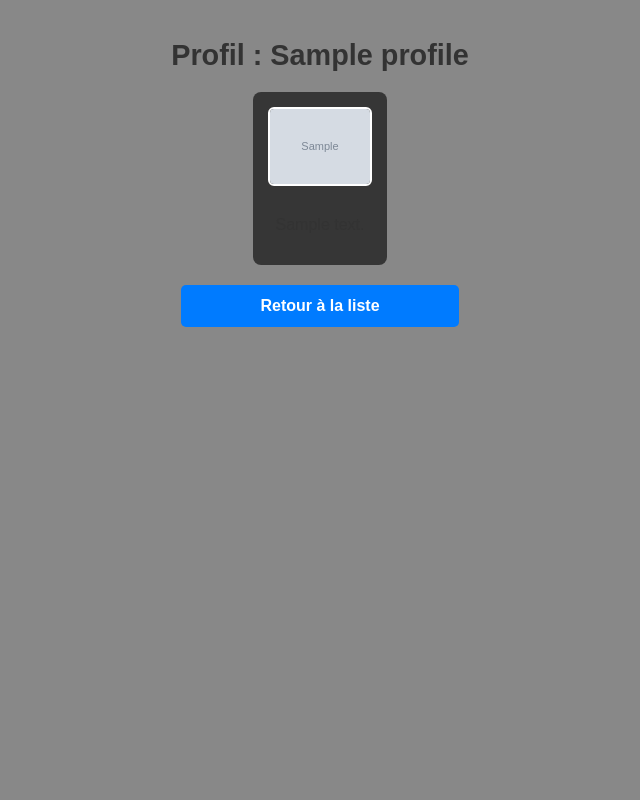
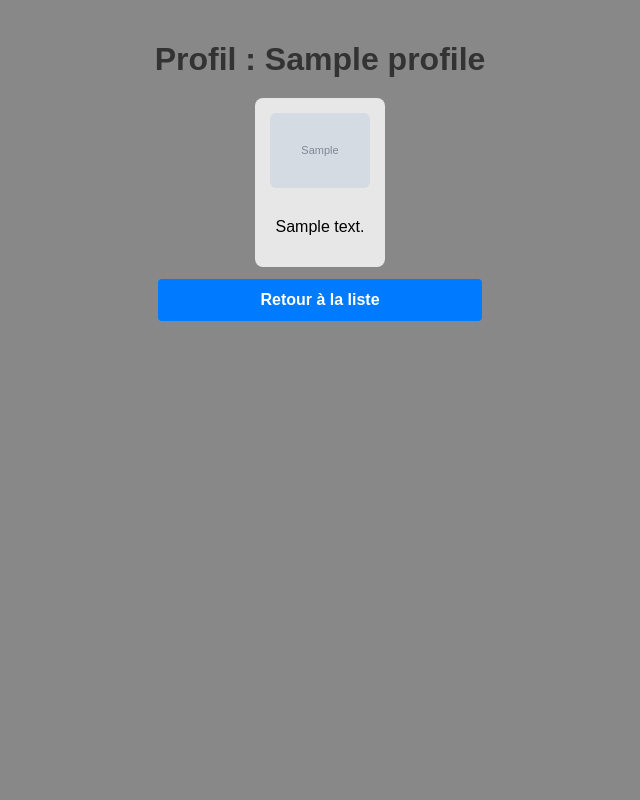
Before and after one commit to Fever65/AntiCV, a Flask app: template templates/profile.html in a window 1280 px wide. Shown: the whole page, without its empty margins (320-960 px from the left). Run offline with Flask 3, Linux system fonts and the light colour scheme; the template is opened without the code that fills it: most values are stand-ins (such as "Sample title", 1, 10 or a date in 2020); grey boxes marked "Sample" are stand-in pictures.

Commit message:
fgdfsgdfg
dfgfdgfggf

```diff
--- a/static/style.css
+++ b/static/style.css
@@ -4,32 +4,23 @@ body {
   padding: 0;
   background: #f5f5f5;
   color: #333;
-  display: flex;
-  flex-direction: column;
-  align-items: center;
-  min-height: 100vh;
-}
-
-body.profile-page {
-  background: none; /* on override pour utiliser la couleur dynamique */
 }
 
 .container {
   width: 100%;
   max-width: 600px;
   padding: 20px;
+  margin: auto;
 }
 
 h1 {
   text-align: center;
-  font-size: 1.8em;
   margin-bottom: 20px;
 }
 
 ul {
   padding: 0;
-  margin: 0 0 40px 0;
-  width: 100%;
+  margin: 0 0 30px 0;
 }
 
 li {
@@ -37,59 +28,59 @@ li {
   margin-bottom: 15px;
 }
 
-li a {
-  display: block;
-  padding: 12px;
-  border-radius: 5px;
-  text-align: center;
-  color: #fff;
-  font-weight: bold;
-  text-decoration: none;
+li .cv-box {
+  padding: 15px;
+  border-radius: 8px;
+  background-color: var(--cv-color, #ccc);
+  position: relative;
 }
 
-li a span {
-  background: rgba(0, 0, 0, 0.5);
-  padding: 3px 6px;
-  border-radius: 3px;
+li .cv-content {
+  background: rgba(255,255,255,0.8);
+  color: #000;
+  padding: 5px 10px;
+  border-radius: 4px;
+  display: inline-block;
 }
 
 .button {
   display: block;
-  padding: 12px 20px;
-  margin: 20px auto 0 auto;
+  padding: 12px;
+  margin: 12px auto;
   background: #007BFF;
   color: white;
-  border-radius: 5px;
+  border-radius: 4px;
+  text-align: center;
+  font-weight: bold;
   text-decoration: none;
-  font-weight: bold;
-  text-align: center;
   width: 80%;
   max-width: 300px;
-  transition: background 0.3s ease;
 }
 
 .button:hover {
   background: #0056b3;
 }
 
-.profile-container {
-  display: flex;
-  flex-direction: column;
-  align-items: center;
+.profile-page {
+  min-height: 100vh;
+}
+
+.profile-box {
   padding: 20px;
+  border-radius: 8px;
+  text-align: center;
 }
 
 .profile-content {
-  background: rgba(0, 0, 0, 0.6);
+  background: rgba(255,255,255,0.8);
+  color: #000;
   padding: 15px;
   border-radius: 8px;
-  text-align: center;
-  max-width: 90%;
+  display: inline-block;
 }
 
 .profile-content img {
   max-width: 100px;
-  border: 2px solid white;
   border-radius: 6px;
   margin-bottom: 10px;
 }
--- a/templates/profile.html
+++ b/templates/profile.html
@@ -6,7 +6,7 @@
   <link rel="stylesheet" href="{{ url_for('static', filename='style.css') }}">
 </head>
 <body class="profile-page" style="background-color: {{ profile.color }};">
-  <div class="profile-container">
+  <div class="container profile-box">
     <h1>Profil : {{ profile.name }}</h1>
     <div class="profile-content">
       <img src="{{ url_for('static', filename=profile.image) }}" alt="Avatar de {{ profile.name }}">
```
Also changed, not shown: templates/index.html (+6 -5 lines).
